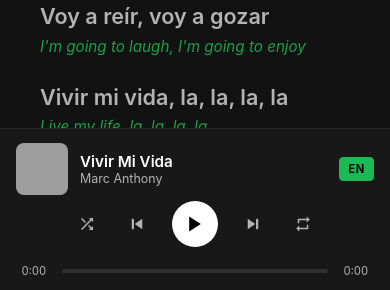
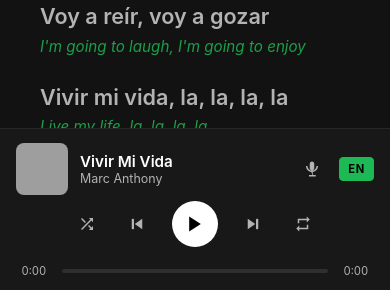
Before and after one commit to JaronWenger/ESPANOL, a React (Create React App) app: page / in a window 390 px wide. Shown: the part 551-841 px from the top of the page. Built offline with nearby package versions, Linux system fonts and the light colour scheme; grey boxes are pictures that could not be loaded.

Commit message:
wide lyrics

```diff
--- a/src/assets/builtInSongs.js
+++ b/src/assets/builtInSongs.js
@@ -89,6 +89,14 @@
     albumArt: 'https://is1-ssl.mzstatic.com/image/thumb/Music211/v4/78/9a/79/789a7928-5f4a-5f08-611c-518b5908906a/859712676412_cover.jpg/500x500bb.jpg',
   },
   {
+    title: 'Mañana',
+    artist: 'Tainy, Young Miko & The Marías',
+    audioUrl: mananaAudio,
+    karaokeUrl: mananaKaraoke,
+    lyrics: MANANA_LYRICS,
+    albumArt: 'https://is1-ssl.mzstatic.com/image/thumb/Music126/v4/ad/da/1f/adda1f4a-f2d3-fe31-c965-e0753d2990ad/196922654572_Cover.jpg/500x500bb.jpg',
+  },
+  {
     title: 'Qué Pasaría...',
     artist: 'Rauw Alejandro & Bad Bunny',
     audioUrl: quePasariaAudio,
@@ -96,12 +104,4 @@
     lyrics: QUE_PASARIA_LYRICS,
     albumArt: 'https://is1-ssl.mzstatic.com/image/thumb/Music221/v4/ab/e8/09/abe8092d-ef44-61b9-6b50-ab7efb78ca51/196872401516.jpg/500x500bb.jpg',
   },
-  {
-    title: 'Mañana',
-    artist: 'Tainy, Young Miko & The Marías',
-    audioUrl: mananaAudio,
-    karaokeUrl: mananaKaraoke,
-    lyrics: MANANA_LYRICS,
-    albumArt: 'https://is1-ssl.mzstatic.com/image/thumb/Music126/v4/ad/da/1f/adda1f4a-f2d3-fe31-c965-e0753d2990ad/196922654572_Cover.jpg/500x500bb.jpg',
-  },
 ];
--- a/src/components/LyricsDisplay.css
+++ b/src/components/LyricsDisplay.css
@@ -1,7 +1,7 @@
 .lyrics-container {
   flex: 1;
   overflow-y: auto;
-  padding: 0 24px;
+  padding: 0;
   scrollbar-width: thin;
   scrollbar-color: #404040 transparent;
 }
@@ -22,7 +22,7 @@
 }
 
 .lyric-line {
-  padding: 10px 16px;
+  padding: 10px 40px;
   border-radius: 10px;
   cursor: pointer;
   transition: background 0.15s;
--- a/src/components/PlayerBar.css
+++ b/src/components/PlayerBar.css
@@ -256,7 +256,8 @@
 }
 
 /* Hidden on desktop; shown in the info row on mobile */
-.info-en-toggle {
+.info-en-toggle,
+.info-karaoke-btn {
   display: none;
 }
 
@@ -379,11 +380,17 @@
     font-size: 0.78rem;
   }
 
-  /* EN button in the info row — pushed to the far right */
+  /* Karaoke + EN buttons in the info row — pushed to the far right */
+  .info-karaoke-btn {
+    display: flex;
+    flex-shrink: 0;
+    margin-left: auto;
+    align-items: center;
+    justify-content: center;
+  }
   .info-en-toggle {
     display: flex;
     flex-shrink: 0;
-    margin-left: auto;
     align-items: center;
     justify-content: center;
   }
--- a/src/components/PlayerBar.js
+++ b/src/components/PlayerBar.js
@@ -84,6 +84,20 @@
           <div className="player-title">{songTitle || 'No song loaded'}</div>
           <div className="player-artist">{songArtist || 'Upload a song to begin'}</div>
         </div>
+        {/* Karaoke toggle visible only on mobile — sits in the info row */}
+        <button
+          className={`player-extra-btn info-karaoke-btn ${karaoke ? 'active' : ''}`}
+          onClick={onToggleKaraoke}
+          title={karaoke ? 'Karaoke on — vocals muted' : 'Karaoke mode'}
+        >
+          <svg viewBox="0 0 24 24" fill="currentColor">
+            {karaoke ? (
+              <path d="M12 14c1.66 0 3-1.34 3-3V5c0-1.66-1.34-3-3-3S9 3.34 9 5v6c0 1.66 1.34 3 3 3zm-1 1.93c-3.94-.49-7-3.85-7-7.93h2c0 3.31 2.69 6 6 6s6-2.69 6-6h2c0 4.08-3.06 7.44-7 7.93V20h4v2H8v-2h4v-2.07zM3.27 3L2 4.27 8.35 10.62C8.13 11.07 8 11.52 8 12H6c0-1.1.45-2.1 1.17-2.83L3.27 3zm6.47 6.47l1.06 1.06C10.31 10.82 10 11.39 10 12c0 1.1.9 2 2 2 .61 0 1.18-.31 1.53-.8l.92.92C13.96 14.67 13.03 15 12 15c-1.66 0-3-1.34-3-3 0-1.03.33-1.96.74-2.53z"/>
+            ) : (
+              <path d="M12 14c1.66 0 3-1.34 3-3V5c0-1.66-1.34-3-3-3S9 3.34 9 5v6c0 1.66 1.34 3 3 3zm-1 1.93c-3.94-.49-7-3.85-7-7.93h2c0 3.31 2.69 6 6 6s6-2.69 6-6h2c0 4.08-3.06 7.44-7 7.93V20h4v2H8v-2h4v-2.07z"/>
+            )}
+          </svg>
+        </button>
         {/* EN toggle visible only on mobile — sits in the info row */}
         <button
           className={`translation-toggle info-en-toggle ${showEnglish ? 'active' : ''} ${translating ? 'loading' : ''}`}
```
